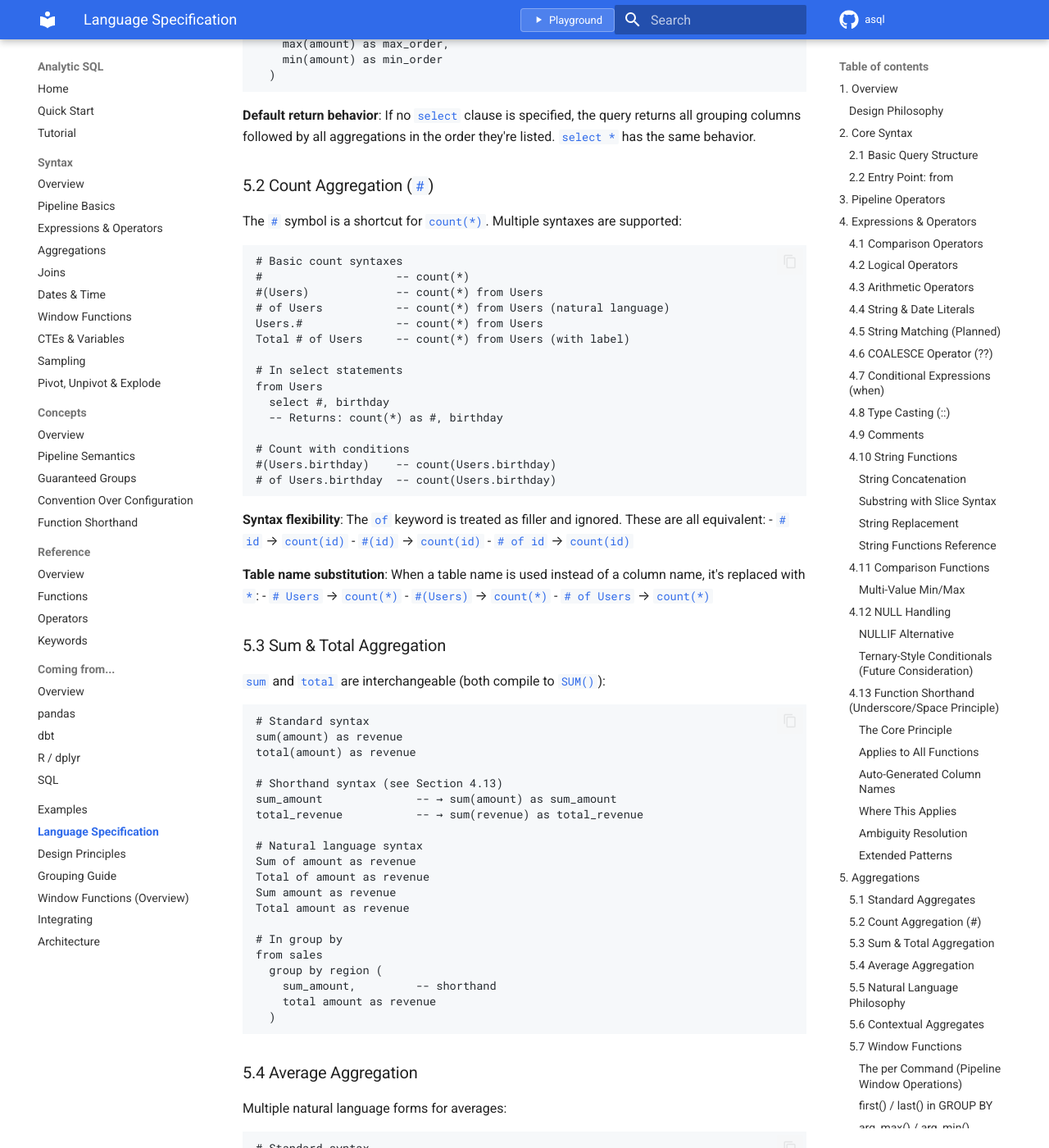
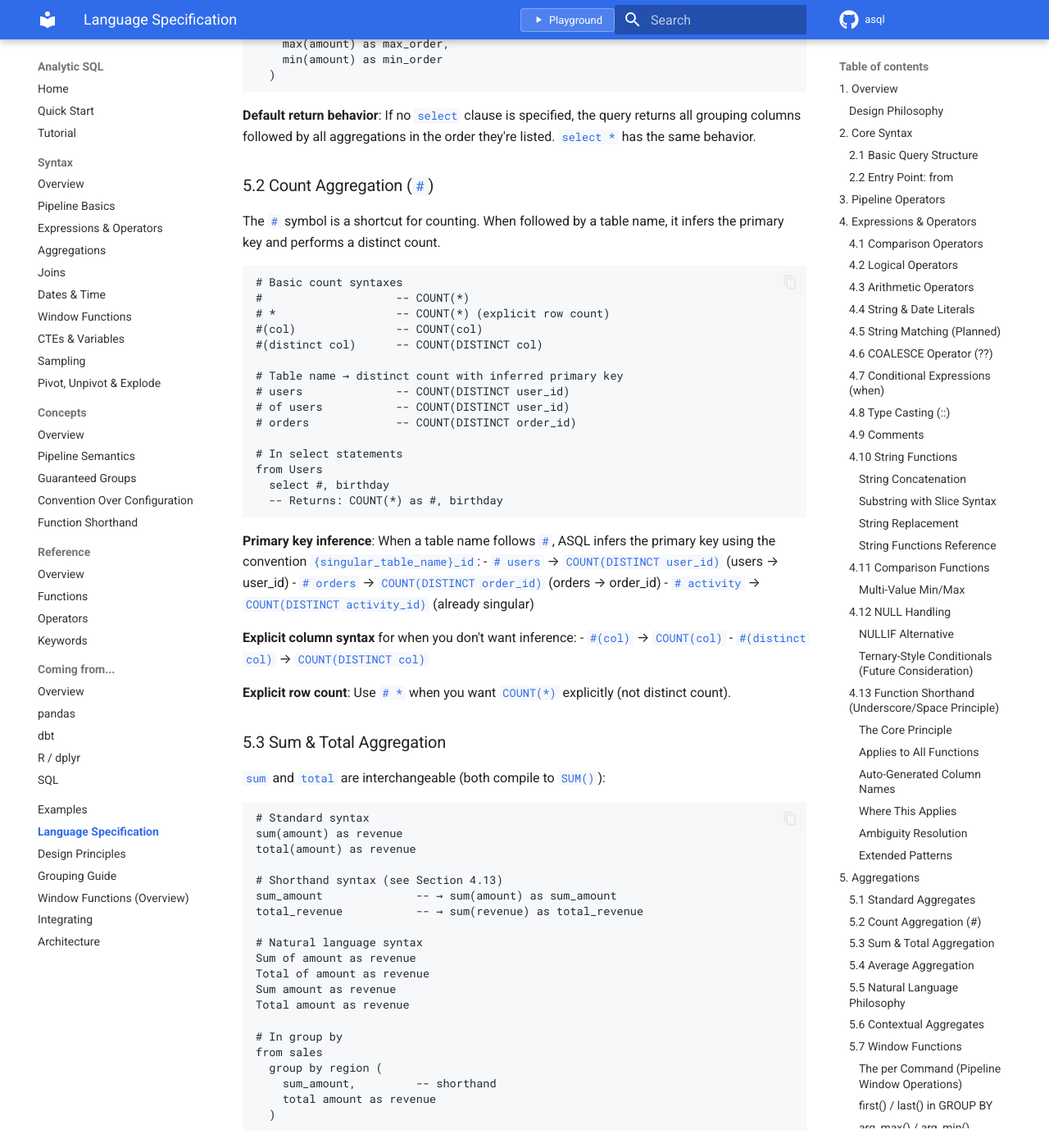
Before and after one commit to davefowler/asql, an MkDocs documentation site: the page built from docs/spec.md, in a window 1280 px wide and 1400 px high, scrolled down 14776 px. Shown: the whole window at 82% size. Built offline with MkDocs 1.6.1 and Material for MkDocs 9.7.7, drawn with Linux system fonts in a browser that asks for light colours; comment, search, counter and statistics services are not loaded.

Commit message:
Update documentation for count shorthand with PK inference
- Add tutorial link to Getting Started section in docs/index.md
- Update docs/spec.md count aggregation section to document new behavior:
  - `# users` now becomes COUNT(DISTINCT user_id)
  - `# of orders` becomes COUNT(DISTINCT order_id)
  - Uses convention: {singular_table_name}_id
  - Use `# *` for explicit COUNT(*) row count

````diff
--- a/docs/spec.md
+++ b/docs/spec.md
@@ -656,35 +656,36 @@ from sales
 
 ### 5.2 Count Aggregation (`#`)
 
-The `#` symbol is a shortcut for `count(*)`. Multiple syntaxes are supported:
+The `#` symbol is a shortcut for counting. When followed by a table name, it infers the primary key and performs a distinct count.
 
 ```asql
 # Basic count syntaxes
-#                    -- count(*)
-#(Users)             -- count(*) from Users
-# of Users           -- count(*) from Users (natural language)
-Users.#              -- count(*) from Users
-Total # of Users     -- count(*) from Users (with label)
+#                    -- COUNT(*)
+# *                  -- COUNT(*) (explicit row count)
+#(col)               -- COUNT(col)
+#(distinct col)      -- COUNT(DISTINCT col)
+
+# Table name → distinct count with inferred primary key
+# users              -- COUNT(DISTINCT user_id)
+# of users           -- COUNT(DISTINCT user_id)
+# orders             -- COUNT(DISTINCT order_id)
 
 # In select statements
 from Users
   select #, birthday
-  -- Returns: count(*) as #, birthday
-
-# Count with conditions
-#(Users.birthday)    -- count(Users.birthday)
-# of Users.birthday  -- count(Users.birthday)
-```
-
-**Syntax flexibility**: The `of` keyword is treated as filler and ignored. These are all equivalent:
-- `# id` → `count(id)`
-- `#(id)` → `count(id)`
-- `# of id` → `count(id)`
-
-**Table name substitution**: When a table name is used instead of a column name, it's replaced with `*`:
-- `# Users` → `count(*)`
-- `#(Users)` → `count(*)`
-- `# of Users` → `count(*)`
+  -- Returns: COUNT(*) as #, birthday
+```
+
+**Primary key inference**: When a table name follows `#`, ASQL infers the primary key using the convention `{singular_table_name}_id`:
+- `# users` → `COUNT(DISTINCT user_id)` (users → user_id)
+- `# orders` → `COUNT(DISTINCT order_id)` (orders → order_id)
+- `# activity` → `COUNT(DISTINCT activity_id)` (already singular)
+
+**Explicit column syntax** for when you don't want inference:
+- `#(col)` → `COUNT(col)`
+- `#(distinct col)` → `COUNT(DISTINCT col)`
+
+**Explicit row count**: Use `# *` when you want `COUNT(*)` explicitly (not distinct count).
 
 ### 5.3 Sum & Total Aggregation
 
````
Also changed, not shown: docs/index.md (+1 -0 lines).
